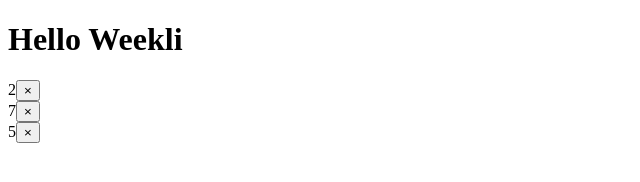
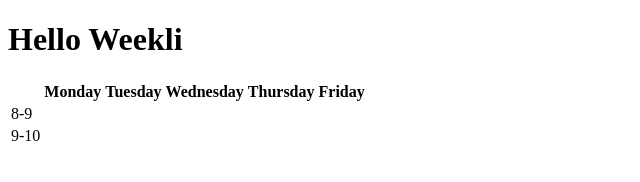
Before and after one commit to collnwalkr/weekli, a plain HTML site: page index.html in a window 1280 px wide. Shown: the whole page, without its empty margins (0-640 px from the left). Drawn offline with nearby package versions, Linux system fonts and the light colour scheme; files that its build step writes are made by us from their sources.

```diff
--- a/index.html
+++ b/index.html
@@ -2,7 +2,7 @@
 <html lang="en" xmlns="http://www.w3.org/1999/xhtml">
 <head>
     <meta charset="UTF-8">
-    <title>weekli</title>
+    <title>WEEKLI</title>
     <link rel="stylesheet" type="text/css" href="css/weekli.css"/>
 </head>
 <body>
@@ -16,27 +16,41 @@
     <div id="work"></div>
 
 
+<table>
+    <thead>
+    <tr>
+        <th></th>
+        <th>Monday</th>
+        <th>Tuesday</th>
+        <th>Wednesday</th>
+        <th>Thursday</th>
+        <th>Friday</th>
+    </tr>
+    </thead>
+    <tbody>
+    <tr>
+        <td>8-9</td>
+        <td></td>
+        <td></td>
+        <td></td>
+        <td></td>
+        <td></td>
+    </tr>
+    <tr>
+        <td>9-10</td>
+        <td></td>
+        <td></td>
+        <td></td>
+        <td></td>
+        <td></td>
+    </tr>
+    </tbody>
+</table>
+
+
 </body>
 
+<script  type="text/javascript" src="js/weekli.js"></script>
+<script  type="text/javascript" src="js/another.js"></script>
 
-<script  type="text/javascript" src="js/weekli.js"></script>
-<script>
-    var weekli = new Weekli({
-        week: 'weekend'
-    });
-
-    var weekli_id = new Weekli({
-        element_id: 'id'
-    });
-
-    var weekli_work = new Weekli({
-        element_id: 'work',
-        week: 'workweek'
-    });
-
-
-    weekli.build();
-    weekli_id.build();
-    weekli_work.build();
-</script>
 </html>
--- a/js/weekli.js
+++ b/js/weekli.js
@@ -15,16 +15,14 @@
         // Option defaults
         var defaults = {
             element_id: 'weekli',
-            week: '7 day',
+            week: 'week',
             time_interval: 'hour_1',
             closeButton: true,
             time_range: '0,24'
         };
 
         // Create options by extending defaults with the passed in arguments
-        if (arguments[0] && typeof arguments[0] === "object") {
-            this.options = extendDefaults(defaults, arguments[0]);
-        }
+        this.options = extendDefaults(defaults, arguments[0]);
     };
 
     /////////////////////////////
@@ -60,7 +58,7 @@
         }
 
         if(parent_div){
-            parent_div.appendChild(this.weekli)
+            parent_div.appendChild(this.weekli);
         } else{
             console.error('ELEMENT_ID: ' + this.options.element_id + ' not found');
         }
@@ -95,7 +93,7 @@
     // Weekli HTML structure
     /////////////////////////////
     function buildHTML(weekli){
-        var weekli_html = 'hello world';
+        var weekli_html = '';
         var week_type = weekli.options.week;
 
         switch(week_type){
```
Also changed, not shown: css/weekli.css (deleted), css/weekli.less (added), 1 other file.
